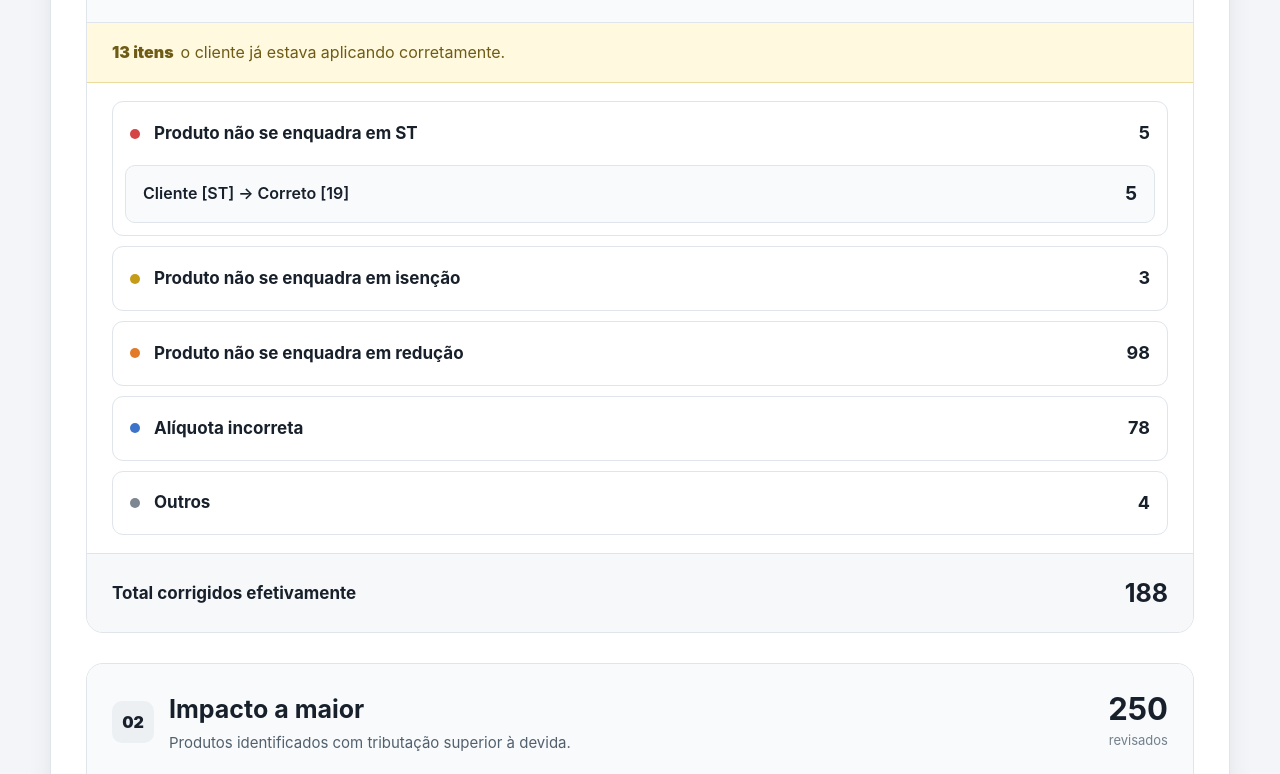
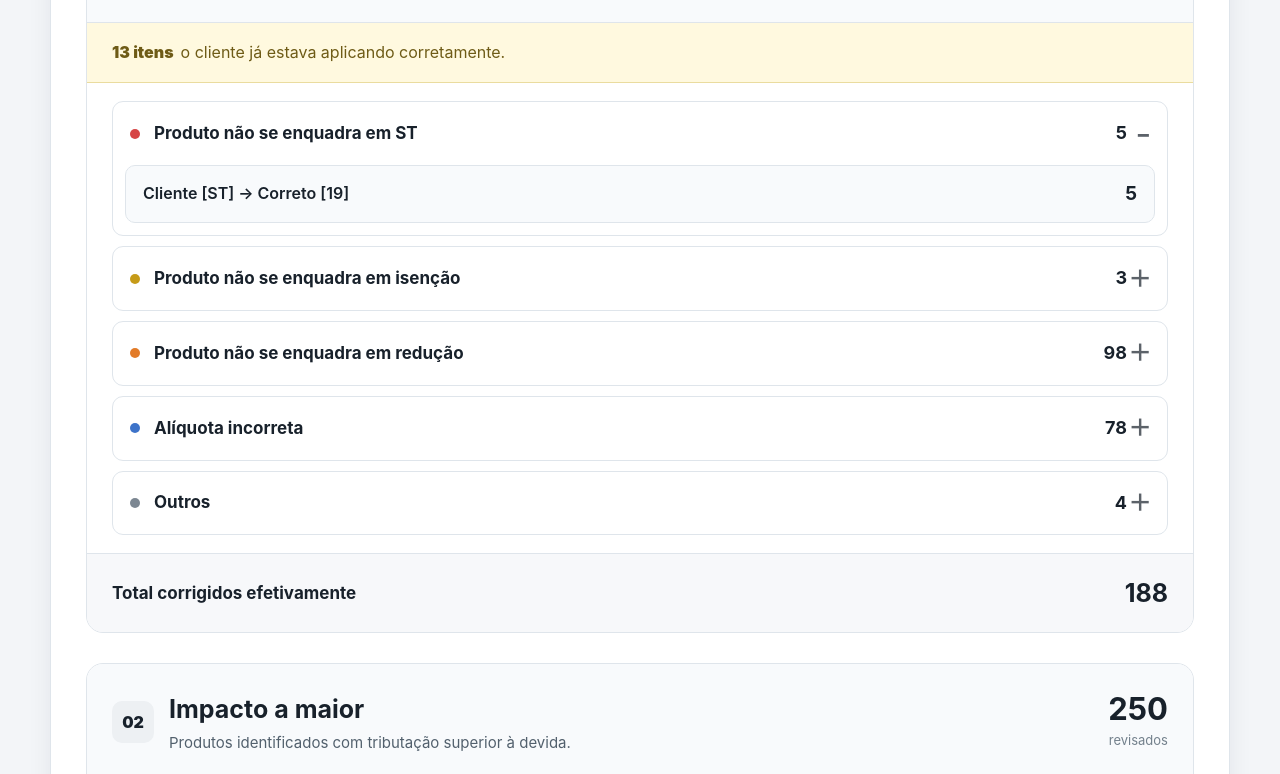
Before and after one commit to Edivan1000/relatorio-emporioMM-CISS-ORIONTAX, a plain HTML site: page index.html in a window 1280 px wide. Shown: the part 2326-3100 px from the top of the page. Drawn offline with Linux system fonts and the light colour scheme.

Commit message:
Update style.css

```diff
--- a/style.css
+++ b/style.css
@@ -1228,3 +1228,24 @@ footer span {
   }
 
 }
+
+details summary {
+  cursor: pointer;
+  position: relative;
+  padding-right: 40px;
+}
+
+details summary::after {
+  content: "＋";
+  position: absolute;
+  right: 16px;
+  top: 50%;
+  transform: translateY(-50%);
+  font-size: 1.4rem;
+  font-weight: 700;
+  opacity: 0.7;
+}
+
+details[open] summary::after {
+  content: "−";
+}
```
